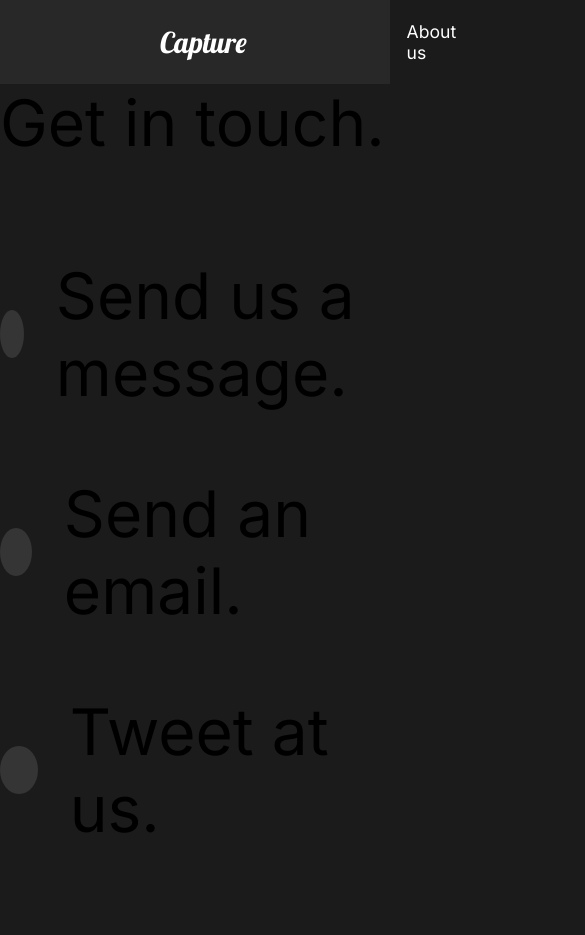
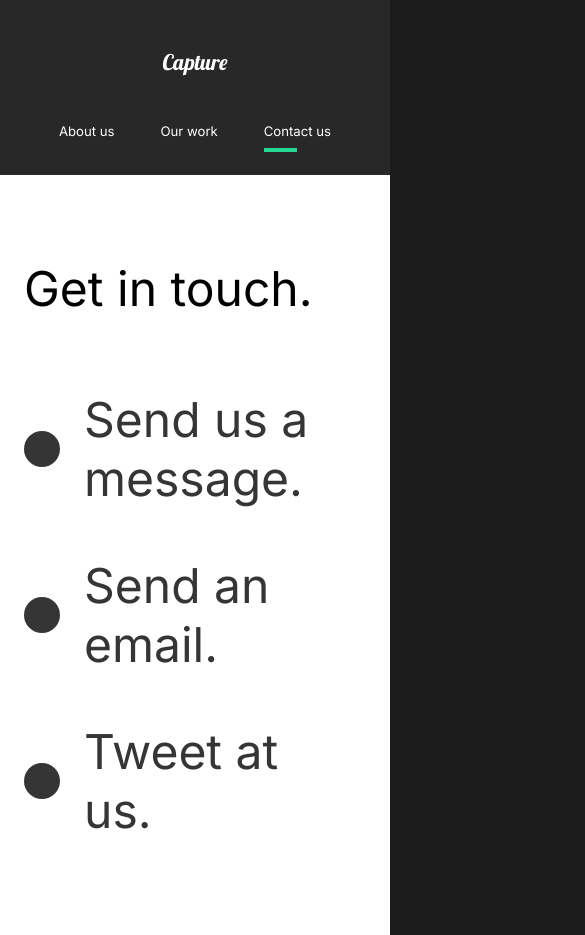
Before and after one commit to ThomasYttri/react-website, a React (Create React App) app: page /contact in a window 390 px wide. Shown: the top 935 px of the page, 585 px wide, since content can reach past the window. Before the commit the page ends 879 px from the top, so only its background shows below. Built offline with nearby package versions, Linux system fonts and the light colour scheme.

Commit message:
Fixed minor styling bugs, added media queries and component ScrollTop for always starting at the top of the page.

```diff
--- a/src/App.js
+++ b/src/App.js
@@ -5,6 +5,8 @@
 import MovieDetail from "./pages/MovieDetail";
 //Components
 import Nav from "./components/Nav";
+// Scroll component
+import ScrollTop from "./components/ScrollTop";
 //Global style
 import GlobalStyle from "./components/GlobalStyle";
 //Router
@@ -14,7 +16,6 @@
 
 function App() {
   const location = useLocation();
-  console.log(location);
   return (
     <div className="App">
       <GlobalStyle />
--- a/src/components/GlobalStyle.js
+++ b/src/components/GlobalStyle.js
@@ -11,6 +11,7 @@
     body {
         background: #1b1b1b;
         font-family: 'Inter', sans-serif;
+        overflow-x: hidden;
 
     }
 
@@ -53,6 +54,16 @@
         font-size: 1.4rem;
         line-height: 150%;
     }
+
+    html {
+        @media (max-width: 1700px) {
+            font-size: 75%;
+        }
+        @media (max-width: 1300px) {
+
+        }
+
+    }
 `;
 
 export default GlobalStyle;
--- a/src/components/Nav.js
+++ b/src/components/Nav.js
@@ -1,19 +1,37 @@
 import styled from "styled-components";
 import {Link} from "react-router-dom";
+import {motion} from "framer-motion";
+import { useLocation } from "react-router-dom";
 
 const Nav = () => {
+    const {pathname} = useLocation();
     return(
         <StyledNav>
             <h1><Link to="/" id="logo">Capture</Link></h1>
             <ul>
                 <li>
                     <Link to="/">About us</Link>
+                    <Line
+                        transition={{duration: 0.75}}
+                        initial={{ width: "0%" }}
+                        animate={{ width: pathname === "/" ? "50%" : "0%"}}
+                    />
                 </li>
                 <li>
                     <Link to="/work">Our work</Link>
+                    <Line
+                        transition={{duration: 0.75}}
+                        initial={{ width: "0%" }}
+                        animate={{ width: pathname === "/work" ? "50%" : "0%"}}
+                    />
                 </li>
                 <li>
                     <Link to="/contact">Contact us</Link>
+                    <Line
+                        transition={{duration: 0.75}}
+                        initial={{ width: "0%" }}
+                        animate={{ width: pathname === "/contact" ? "50%" : "0%"}}
+                    />
                 </li>
             </ul>
         </StyledNav>
@@ -28,6 +46,9 @@
     align-items: center;
     padding: 1rem 10rem;
     background: #282828;
+    position: sticky;
+    top: 0;
+    z-index: 10;
     a {
         color: white;
         text-decoration: none;
@@ -45,6 +66,37 @@
         font-family: "Lobster", cursive;
         font-weight: lighter;
     }
+
+    @media (max-width: 1300px) {
+        flex-direction: column;
+        padding: 2rem 1rem 1rem 1rem;
+
+        #logo {
+            display: inline-block;
+            margin: 2rem;
+        }
+
+        ul{
+            padding: 2rem;
+            justify-content: space-around;
+            width: 100%;
+            li {
+                padding: 0;
+            }
+        }
+    }
 `;
 
+const Line = styled(motion.div)`
+    height: 0.3rem;
+    background: #23d997;
+    width: 5%;
+    position: absolute;
+    bottom: -80%;
+    left: 60%;
+
+    @media (max-width: 1300px){
+        left: 0%;
+    }
+`
 export default Nav;
--- /dev/null
+++ b/src/components/ScrollTop.js
@@ -0,0 +1,15 @@
+import {useEffect} from "react";
+import {useLocation} from "react-router-dom";
+
+const ScrollTop = () => {
+    const {pathname} = useLocation();
+    useEffect(() => {
+        window.scroll({
+            top: 0,
+            left: 0
+        })
+    }, [pathname]);
+    return null;
+}
+
+export default ScrollTop;
--- a/src/components/ServicesSection.js
+++ b/src/components/ServicesSection.js
@@ -63,11 +63,19 @@
         width: 70%;
         padding: 2rem 0rem 4rem 0rem;
     }
+    @media (max-width: 1300px) {
+        display: block;
+        justify-content: center;
+    }
 `;
 
 const Cards = styled.div`
     display: flex;
     flex-wrap: wrap;
+
+    @media (max-width: 1300px) {
+        justify-content: center;
+    }
 `;
 
 const Card = styled.div`
--- a/src/components/useScroll.js
+++ b/src/components/useScroll.js
@@ -5,7 +5,6 @@
 export const useScroll = () => {
     const controls = useAnimation();
     const [element, view] = useInView({ threshold: 0.25 });
-    console.log(view);
     if (view) {
         controls.start("show");
     } else {
--- a/src/pages/AboutUs.js
+++ b/src/pages/AboutUs.js
@@ -5,6 +5,7 @@
 //Animation
 import {motion} from "framer-motion";
 import {pageAnimation} from "../animation";
+import ScrollTop from "../components/ScrollTop";
 
 const AboutUs = () => {
     return (
@@ -12,6 +13,7 @@
         <AboutSection />
         <ServicesSection />
         <FaqSection />
+        <ScrollTop />
     </motion.div>
     )
 }
--- a/src/pages/ContactUs.js
+++ b/src/pages/ContactUs.js
@@ -5,7 +5,7 @@
 
 const ContactUs = () => {
     return(
-        <motion.div variants={pageAnimation} initial="hidden" animate="show" exit="exit">
+        <ContactStyle variants={pageAnimation} initial="hidden" animate="show" exit="exit">
             <Title>
                 <Hide>
                     <motion.h2 variants={titleAnim}>
@@ -13,7 +13,6 @@
                     </motion.h2>
                 </Hide>
             </Title>
-            <div>
                 <Hide>
                     <Social variants={titleAnim}>
                         <Circle/>
@@ -32,20 +31,27 @@
                         <h2>Tweet at us.</h2>
                     </Social>
                 </Hide>
-            </div>
-        </motion.div>
+        </ContactStyle>
     )
 }
 
 const ContactStyle = styled(motion.div)`
     padding: 5rem 10rem;
+    background: #ffffff;
     color: #353535;
     min-height: 90vh;
+    @media (max-width: 1300px) {
+        padding: 2rem;
+        font-size: 1rem;
+    }
 `;
 
 const Title = styled.div`
     margin-bottom: 4rem;
     color: black;
+    @media (max-width: 1300px) {
+        margin-top: 5rem;
+    }
 `;
 
 const Hide = styled.div`
@@ -56,6 +62,7 @@
     border-radius: 50%;
     width: 3rem;
     height: 3rem;
+    min-width: 3rem;
     background-color: #353535;
 `
 
--- a/src/pages/MovieDetail.js
+++ b/src/pages/MovieDetail.js
@@ -6,6 +6,7 @@
 //Animation
 import {motion} from "framer-motion";
 import {pageAnimation} from "../animation";
+import ScrollTop from "../components/ScrollTop";
 
 const MovieDetail = () => {
     const history = useHistory();
@@ -42,6 +43,7 @@
             <ImageDisplay>
                 <img src={movie.secondaryImg} alt={movie.secondaryImgAlt}/>
             </ImageDisplay>
+            <ScrollTop />
         </Details>
         )}
         </>
@@ -67,11 +69,12 @@
 const Headline = styled.div`
     min-height: 90vh;
     padding-top: 20vh;
-    position: relative;
+    display: flex;
+    justify-content: center;
+    align-items: center;
     h2 {
         position: absolute;
-        top: 10%;
-        left: 50%;
+        top: 25%;
         transform: translate()(-50%, -10%);
     }
     img {
@@ -87,6 +90,10 @@
     margin: 5rem 10rem;
     align-items: center;
     justify-content: space-around;
+    @media (max-width: 1300px) {
+        padding: 2rem;
+        display: block;
+    }
 `
 
 const AwardStyle = styled.div`
--- a/src/pages/OurWork.js
+++ b/src/pages/OurWork.js
@@ -10,12 +10,13 @@
 import {motion} from "framer-motion";
 import {pageAnimation, fade, photoAnim, lineAnim, slider, sliderContainer} from "../animation";
 import {useScroll} from "../components/useScroll";
+import ScrollTop from "../components/ScrollTop";
 
 const OurWork = () => {
     const [element, controls] = useScroll();
     const [element2, controls2] = useScroll();
     return(
-        <Work variants={pageAnimation} initial="hidden" animate="show" exit="exit" style={{background:"#fff"}}>
+        <Work variants={pageAnimation} initial="hidden" animate="show" exit="exit">
             <motion.div variants={sliderContainer}>
                 <Frame1 variants={slider}></Frame1>
                 <Frame2 variants={slider}></Frame2>
@@ -45,6 +46,7 @@
                     <img src={goodtimes} alt="Couple standing under a three whilst holding each other."/>
                 </Link>
             </Movie>
+            <ScrollTop />
         </Work>
     )
 }
@@ -53,8 +55,13 @@
     min-height: 100vh;
     overflow: hidden;
     padding: 5rem 10rem;
+    background: #fff;
     h2 {
         padding: 1rem 0rem;
+    }
+
+    @media (max-width: 1300px) {
+        padding: 2rem 2rem;
     }
 `;
 
--- a/src/styles.js
+++ b/src/styles.js
@@ -10,6 +10,12 @@
     justify-content: space-between;
     padding: 5rem 10rem;
     color: white;
+
+    @media (max-width: 1300px) {
+        display: block;
+        padding: 2rem;
+        text-align: center;
+    }
 `;
 
 export const Description = styled.div`
@@ -17,6 +23,13 @@
     padding-right: 5rem;
     h2{
         font-weight: lighter;
+    }
+
+    @media (max-width: 1300px) {
+        padding: 0;
+        button{
+            margin: 2rem 0rem 5rem 0rem;
+        }
     }
 `;
 
```
Lines whose indentation alone changed are shown as unchanged.
